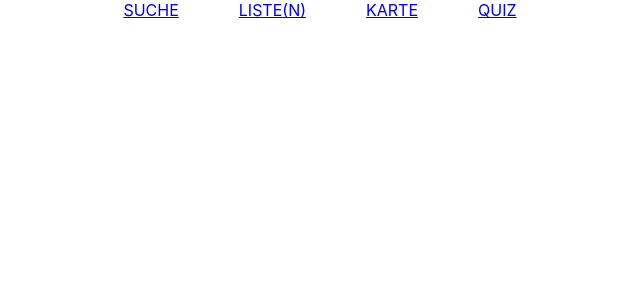
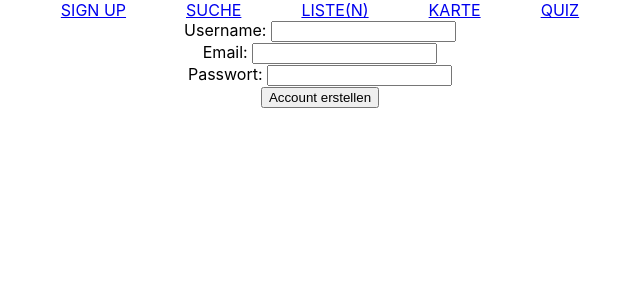
Before and after one commit to syna222/kennzeichenFinder, a React (Create React App) app: page /signup in a window 1280 px wide. Shown: the top 300 px of the page, without its empty margins (320-960 px from the left). Built offline with nearby package versions, Linux system fonts and the light colour scheme; no server answers.

Commit message:
added SignUp component.

```diff
--- a/src/App.js
+++ b/src/App.js
@@ -10,6 +10,7 @@ import Quiz from "./Components/Quiz";
 import QuizStLa from "./Components/QuizStLa";
 import QuizBl from "./Components/QuizBl";
 import InfoPage from "./Components/InfoPage";
+import SignUp from "./Components/SignUp";
 import { NavLink, Routes, Route } from "react-router-dom";
 import { useEffect, useState } from "react";
 
@@ -117,6 +118,9 @@ export default function App() {
   return (
     <div className="App">
       <nav>
+        <NavLink className="nav-element" to="/signup">
+          SIGN UP
+        </NavLink>
         <NavLink className="nav-element" to="/suche">
           SUCHE
         </NavLink>
@@ -132,16 +136,9 @@ export default function App() {
       </nav>
 
       <Routes>
-        <Route
-          path="/suche"
-          element={
-            <SearchPage setChosenKFZ={setChosenKFZ} chosenKFZ={chosenKFZ} />
-          }
-        />
-        <Route
-          path="/aktuelles_kfz"
-          element={<InfoPage chosenKFZ={chosenKFZ} />}
-        />
+        <Route path="/signup" element={<SignUp />} />
+        <Route path="/suche" element={ <SearchPage setChosenKFZ={setChosenKFZ} chosenKFZ={chosenKFZ} /> } />
+        <Route path="/aktuelles_kfz" element={<InfoPage chosenKFZ={chosenKFZ} />} />
         <Route path="/listen" element={<Listen />} />
         <Route path="/listen/a-z" element={<AZ allKFZ={allKFZ} />} />
         <Route path="/listen/nabu" element={<NaBu bundesländer={bundesländer} />}/>
--- /dev/null
+++ b/src/Components/SignUp.js
@@ -0,0 +1,58 @@
+import { useRef, useState } from 'react';
+import axios from 'axios';
+
+export default function SignUp(){
+
+    const inputUsernameRef = useRef();
+    const inputEmailRef = useRef();
+    const inputPasswortRef = useRef();
+
+    const [ userName, setUsername ] = useState("");
+    const [ email, setEmail ] = useState("");
+    const [ passwort, setPasswort ] = useState("");
+
+    function handleClick (e){
+        e.preventDefault();
+        //console.log("userdaten:", userName, email, passwort)
+        //console.log("handleClick funktioniert")
+        //scheiße an backend senden:
+        const URL = `http://localhost:8080/users`;  //http://localhost:8080/users  //https://kennzeichenapi.onrender.com/users
+        axios.post(URL, {
+            Username: userName,
+            Email: email,
+            Passwort: passwort
+          })
+          .then(function (response) {
+            console.log(response);
+            //console.log("userdaten aus handleClick():", userName, email, passwort)
+          })
+          .catch(function (error) {
+            console.log(error.response.data);
+            alert(error.response.data);
+          });
+          inputUsernameRef.current.value = "";
+          inputEmailRef.current.value = "";
+          inputPasswortRef.current.value = "";
+
+    }
+
+    return(
+    <>
+        <form>
+            <section>
+                <label htmlFor="username">Username: </label>
+                <input ref={inputUsernameRef} type="text" id="username" name="username" onChange={(e) => setUsername(e.target.value)}/>
+            </section>
+            <section>
+                <label htmlFor="email">Email: </label>
+                <input ref={inputEmailRef} type="text" id="email" name="email" onChange={(e) => setEmail(e.target.value)}/>
+            </section>
+            <section>
+                <label htmlFor="passwort">Passwort: </label>
+                <input ref={inputPasswortRef} type="text" id="passwort" name="passwort" onChange={(e) => setPasswort(e.target.value)}/>
+            </section>
+            <input type="submit" value="Account erstellen" onClick={handleClick}/>
+        </form>
+    </>
+    );
+}
```
Also changed, not shown: src/Components/Login.js (added, +30 -0 lines).
